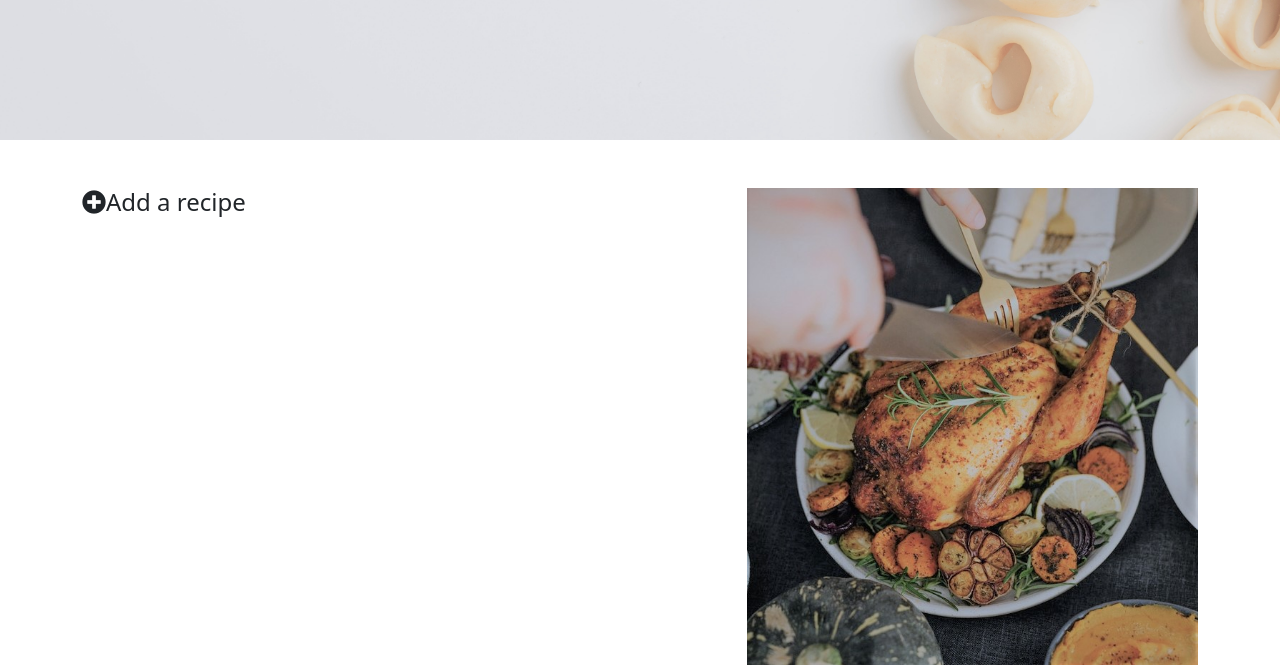
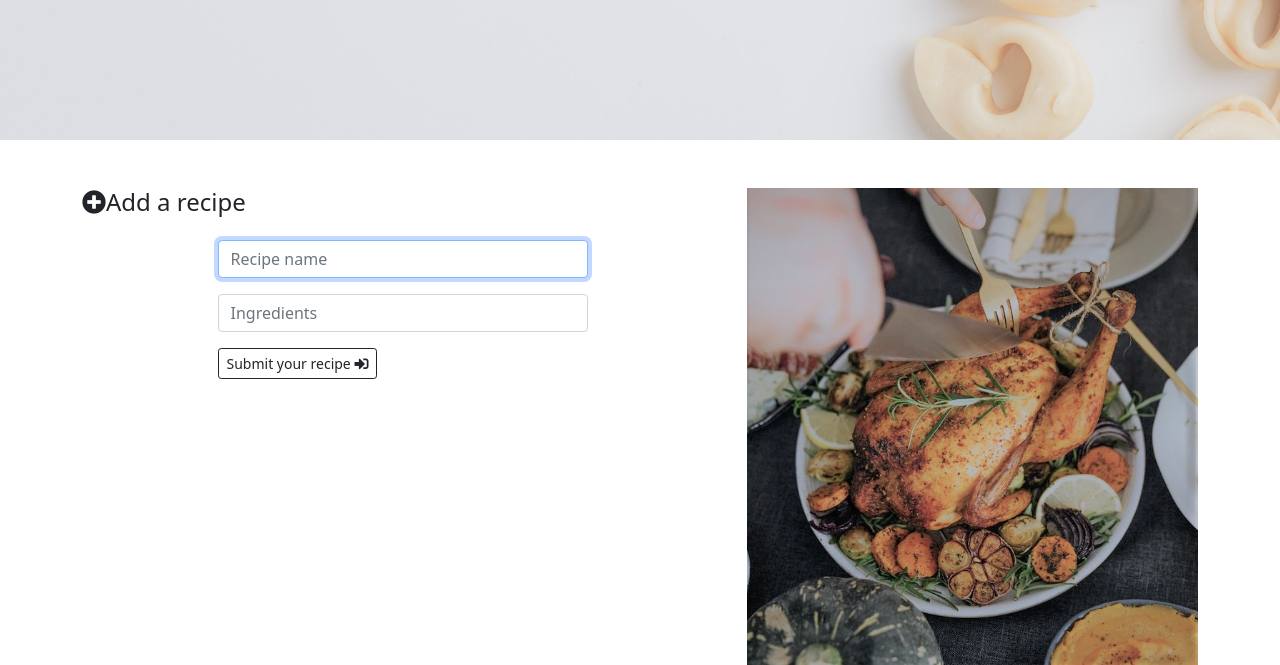
Before and after one commit to Code-Institute-Submissions/Chloe-O-C-O-O-K-Milestone-Project-3, a Flask app: page /add_recipe in a window 1280 px wide. Shown: the part 420-1085 px from the top of the page. Run offline with Flask 2, Linux system fonts and the light colour scheme; some libraries are stand-ins or nearby versions.

Commit message:
add recipe form started, style changes made to login/register forms

```diff
--- a/templates/add_recipe.html
+++ b/templates/add_recipe.html
@@ -5,11 +5,26 @@
     <div class="row featurette mt-5">
         <div class="col-md-7">
             <h4><i class="fas fa-plus-circle"></i>Add a recipe</h4>
+            <form class="form-width" method="POST" action="">
 
+                <!--Recipe name-->
+
+                <label for="recipename" class="sr-only">Recipe name</label>
+                <input type="text" name="recipename" id="recipename" class="form-control" placeholder="Recipe name"
+                    required autofocus />
+
+                <label for="ingredients" class="sr-only">Ingredients</label>
+                <input type="text" name="ingredients" id="ingredients" class="form-control mt-3"
+                    placeholder="Ingredients" required autofocus />
+
+                <!--Submit button-->
+                <button class="btn btn-outline-dark btn-sm mt-3" type="submit">Submit your recipe <i
+                        class="fas fa-sign-in-alt"></i></button>
+            </form>
         </div>
         <div class="col-md-5">
             <img src="{{  url_for('static', filename ='images/roast-chicken.jpg')  }}" alt="XXXXXX">
         </div>
     </div>
-
+</div>
 {% endblock %}
--- a/templates/login.html
+++ b/templates/login.html
@@ -22,7 +22,7 @@
         <!--Password input-->
 
         <label for="password" class="sr-only">Password</label>
-        <input type="password" name="password" id="password" class="form-control" placeholder="Password" minlength="5" maxlength="15" required />
+        <input type="password" name="password" id="password" class="form-control mt-3" placeholder="Password" minlength="5" maxlength="15" required />
 
 
         <hr class="page-divider" />
--- a/templates/register.html
+++ b/templates/register.html
@@ -20,7 +20,7 @@
         <!--Password input-->
 
         <label for="password" class="sr-only">Password</label>
-        <input type="password" name="password" id="password" class="form-control" placeholder="Password" minlength="5" maxlength="15" required />
+        <input type="password" name="password" id="password" class="form-control mt-3" placeholder="Password" minlength="5" maxlength="15" required />
 
 
         <hr class="page-divider" />
```
